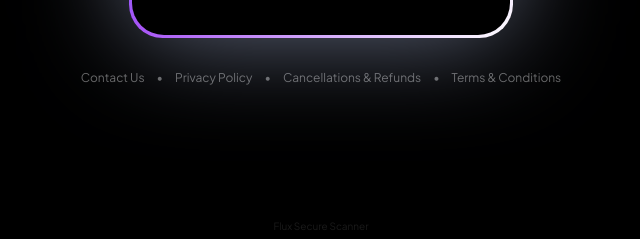
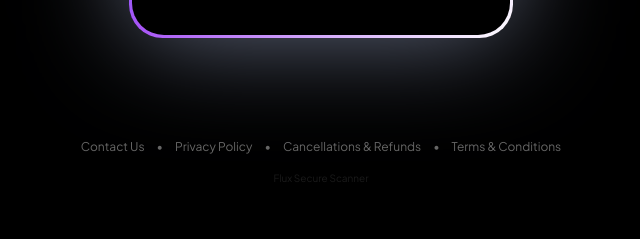
Before and after one commit to flux-payment/website, a React (Vite) app: page /try in a window 1280 px wide. Shown: the part 558-797 px from the top of the page, without its empty margins (319-959 px from the left). Built offline with nearby package versions, Linux system fonts and the light colour scheme; a web font is replaced by a local one.

Commit message:
fix: Move legal links to sticky footer at bottom of page

```diff
--- a/src/components/ScannerPage.jsx
+++ b/src/components/ScannerPage.jsx
@@ -146,8 +146,9 @@ function ScannerPage() {
                 </motion.div>
             )}
 
-            {/* Legal Footer Links */}
-            <div className="mt-8 flex justify-center items-center gap-3 text-[10px] sm:text-xs text-white/40 w-full text-center px-2 whitespace-nowrap overflow-x-auto no-scrollbar">
+            {/* Footer with Legal Links */}
+            <footer className="mt-auto flex flex-col items-center gap-4 w-full pb-6 z-10">
+                <div className="flex justify-center items-center gap-3 text-[10px] sm:text-xs text-white/40 w-full text-center px-4 whitespace-nowrap overflow-x-auto no-scrollbar">
                     <button onClick={() => setActiveModal('contact')} className="hover:text-white transition-colors flex-shrink-0">Contact Us</button>
                     <span>•</span>
                     <button onClick={() => setActiveModal('privacy')} className="hover:text-white transition-colors flex-shrink-0">Privacy Policy</button>
@@ -156,9 +157,9 @@ function ScannerPage() {
                     <span>•</span>
                     <button onClick={() => setActiveModal('terms')} className="hover:text-white transition-colors flex-shrink-0">Terms & Conditions</button>
                 </div>
-
-            <footer className="fixed bottom-2 left-0 right-0 text-center text-white/10 text-[10px] pointer-events-none z-10">
+                <div className="text-center text-white/10 text-[10px] pointer-events-none">
                     Flux Secure Scanner
+                </div>
             </footer>
 
             {/* Modal Overlay */}
```
Lines whose indentation alone changed are shown as unchanged.
